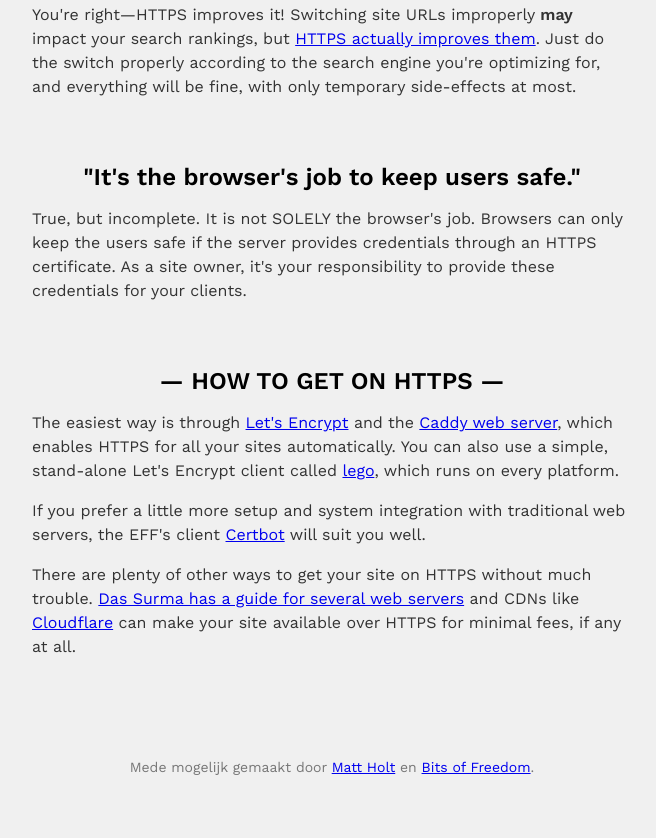
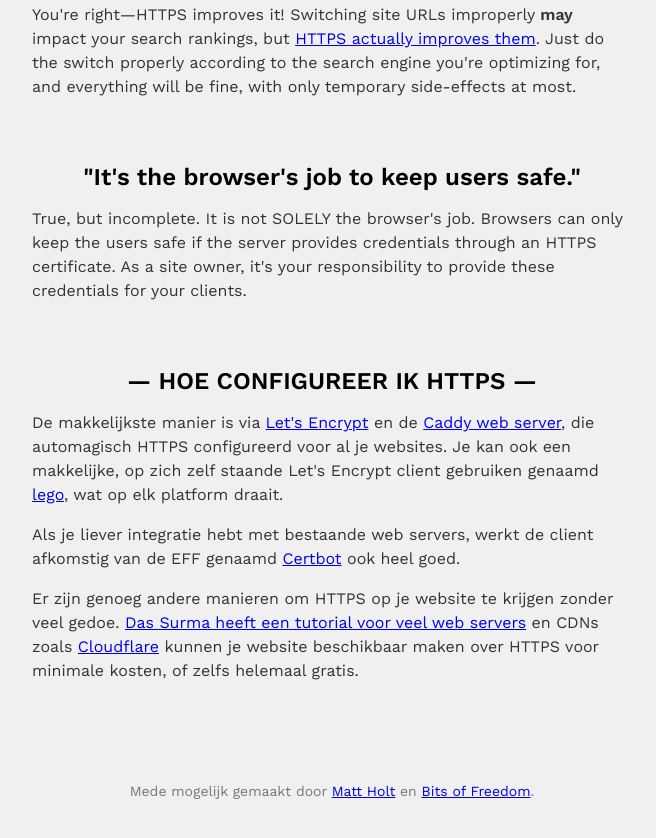
Before and after one commit to emansom/heeftmijnwebsitehttpsnodig.nl, a plain HTML site: page index.html in a window 1280 px wide. Shown: the part 4098-4936 px from the top of the page, without its empty margins (308-964 px from the left). Drawn offline with nearby package versions, Linux system fonts and the light colour scheme.

Commit message:
Translate last heading before footer

```diff
--- a/index.html
+++ b/index.html
@@ -132,15 +132,15 @@
 		True, but incomplete. It is not SOLELY the browser's job. Browsers can only keep the users safe if the server provides credentials through an HTTPS certificate. As a site owner, it's your responsibility to provide these credentials for your clients.
 	</p>
 
-	<h2>&mdash; HOW TO GET ON HTTPS &mdash;</h2>
+	<h2>&mdash; HOE CONFIGUREER IK HTTPS &mdash;</h2>
 	<p>
-		The easiest way is through <a href="https://letsencrypt.org">Let's Encrypt</a> and the <a href="https://caddyserver.com">Caddy web server</a>, which enables HTTPS for all your sites automatically. You can also use a simple, stand-alone Let's Encrypt client called <a href="https://github.com/xenolf/lego">lego</a>, which runs on every platform.
+		De makkelijkste manier is via <a href="https://letsencrypt.org">Let's Encrypt</a> en de <a href="https://caddyserver.com">Caddy web server</a>, die automagisch HTTPS configureerd voor al je websites. Je kan ook een makkelijke, op zich zelf staande Let's Encrypt client gebruiken genaamd <a href="https://github.com/xenolf/lego">lego</a>, wat op elk platform draait.
 	</p>
 	<p>
-		If you prefer a little more setup and system integration with traditional web servers, the EFF's client <a href="https://certbot.eff.org/">Certbot</a> will suit you well.
+		Als je liever integratie hebt met bestaande web servers, werkt de client afkomstig van de EFF genaamd <a href="https://certbot.eff.org/">Certbot</a> ook heel goed.
 	</p>
 	<p>
-		There are plenty of other ways to get your site on HTTPS without much trouble. <a href="https://dassur.ma/things/h2setup/">Das Surma has a guide for several web servers</a> and CDNs like <a href="https://www.cloudflare.com">Cloudflare</a> can make your site available over HTTPS for minimal fees, if any at all.
+		Er zijn genoeg andere manieren om HTTPS op je website te krijgen zonder veel gedoe. <a href="https://dassur.ma/things/h2setup/">Das Surma heeft een tutorial voor veel web servers</a> en CDNs zoals <a href="https://www.cloudflare.com">Cloudflare</a> kunnen je website beschikbaar maken over HTTPS voor minimale kosten, of zelfs helemaal gratis.
 	</p>
 
 	<footer>
```
